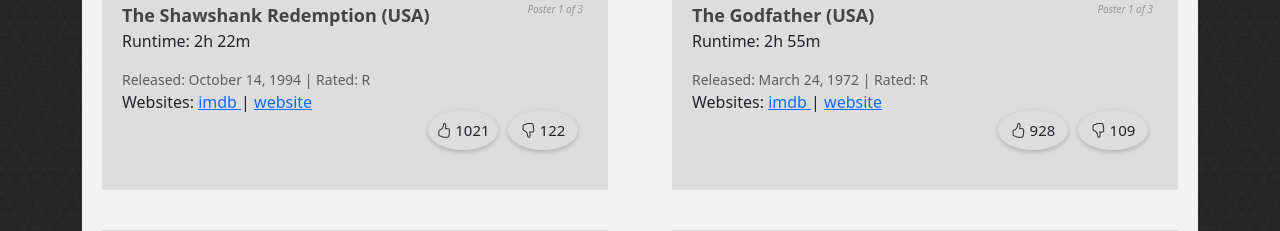
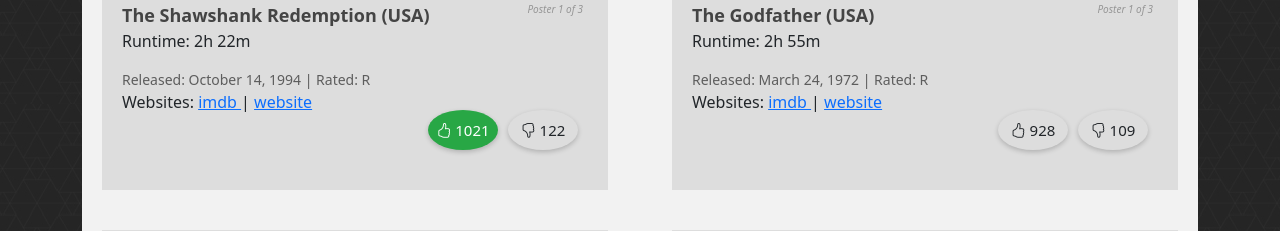
Before and after one commit to Jaydeny-png/Yau-P3, a PHP site: page /index.html in a window 1280 px wide, with the pointer over the restyled element. Shown: the part 896-1127 px from the top of the page. Run offline with PHP 8.4, Linux system fonts and the light colour scheme; some libraries are stand-ins or nearby versions.

Commit message:
color buttons finally??

```diff
--- a/NJIT-3_StarterFiles-master/style.css
+++ b/NJIT-3_StarterFiles-master/style.css
@@ -107,6 +107,17 @@
     transition: 500ms;
 }
 
+.likes:hover {
+    background-color: #28a745; /* Green hover */
+    color: white; /* Optional: change text color */
+}
+
+.dislikes:hover {
+    background-color: #dc3545; /* Red hover */
+    color: white; /* Optional: change text color */
+}
+
+
 /* This makes sure your Github Button is centered */
 .footer {
     text-align: center;
```
